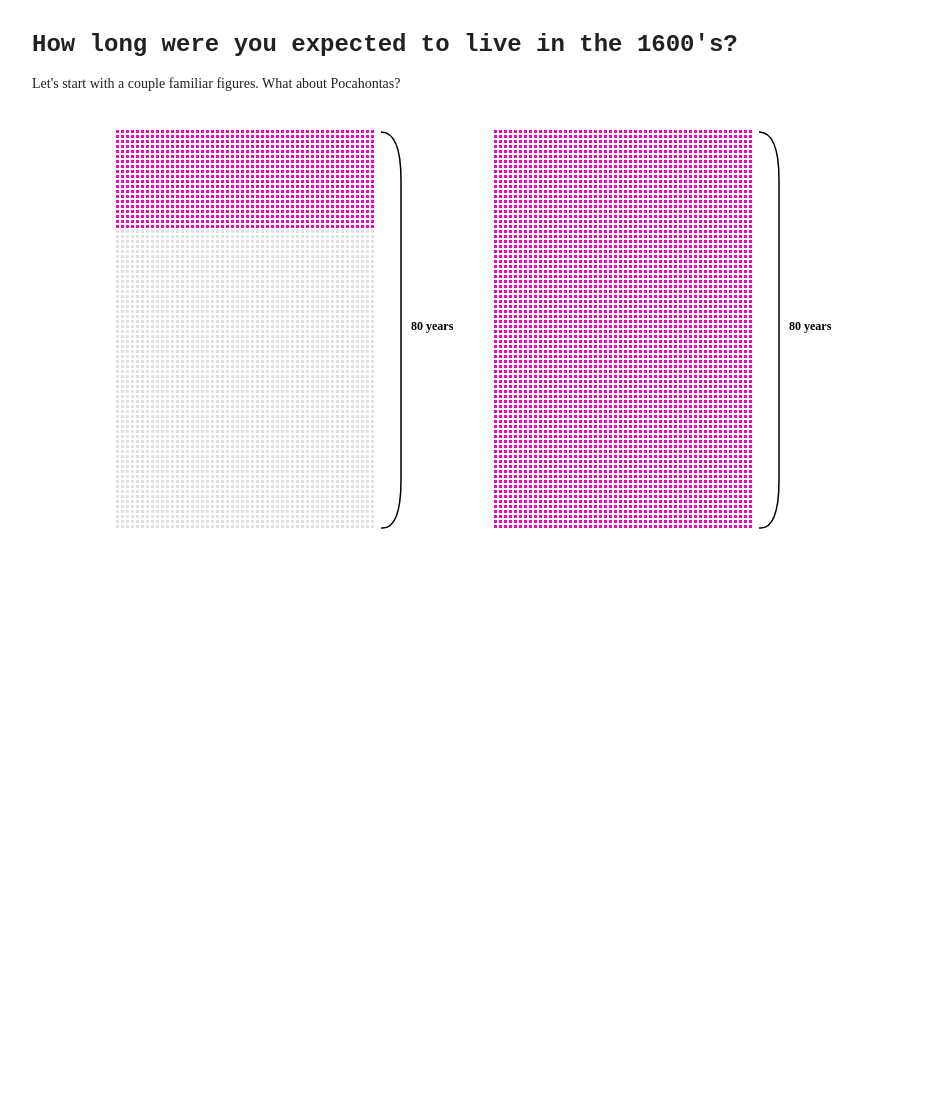
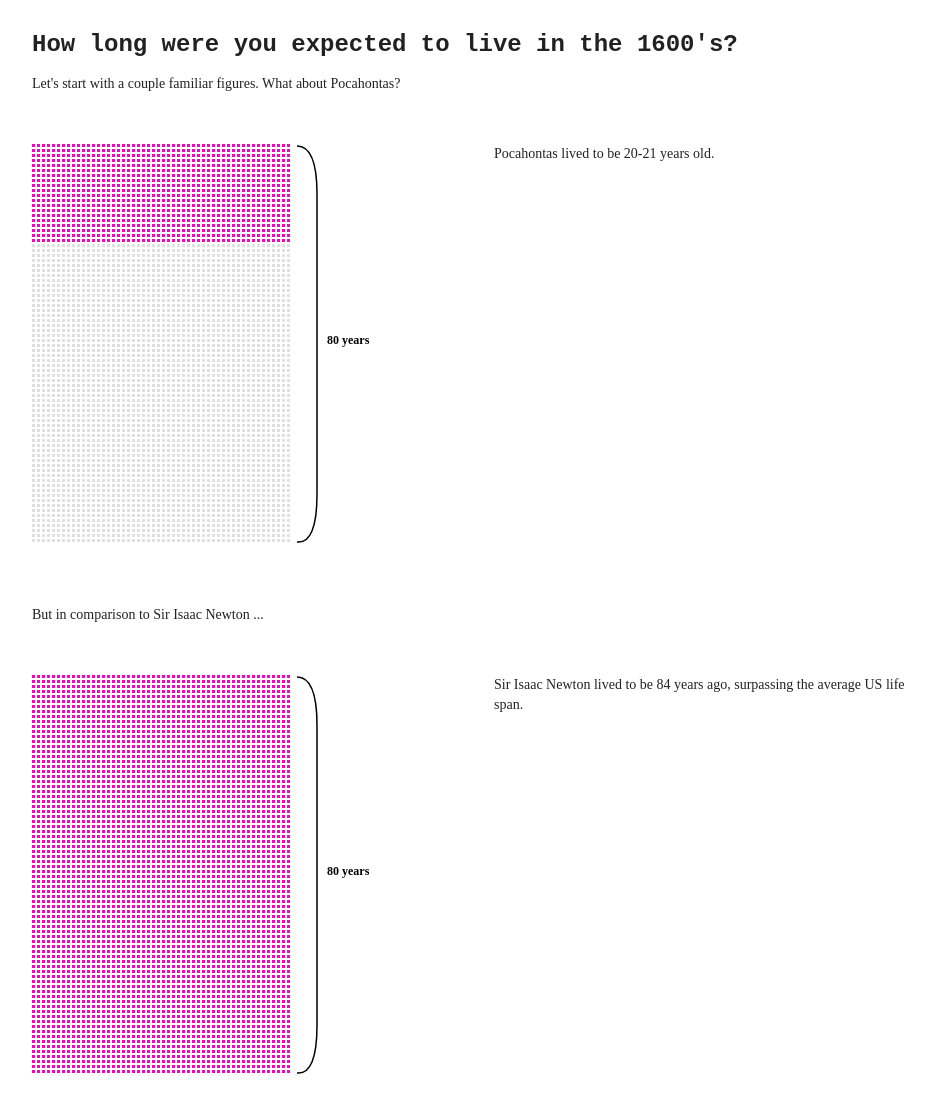
Before and after one commit to mandicai/canvassing, a plain HTML site: page index.html in a window 1280 px wide. Shown: the part 1000-2100 px from the top of the page, without its empty margins (160-1095 px from the left). Before the commit the page ends 1541 px from the top, so only its background shows below. Drawn offline with nearby package versions, Linux system fonts and the light colour scheme; animation ran at ten frames a second; a web font is replaced by a local one.

Commit message:
Add section for all life spans in 1600s, reorganize section order and size

```diff
--- a/index.html
+++ b/index.html
@@ -55,13 +55,29 @@
       Let's start with a couple familiar figures. What about Pocahontas?
     </p>
   </div>
-  <div class="ui six column centered grid stackable">
-    <div class="col">
+  <div class="ui two column centered grid stackable">
+    <div class="eight wide column">
       <div id="pocahontas"></div>
     </div>
-    <div class="col">
+    <div class="eight wide column">
+      Pocahontas lived to be 20-21 years old.
+    </div>
+  </div>
+  <div class="content">
+    <p>
+      But in comparison to Sir Isaac Newton ...
+    </p>
+  </div>
+  <div class="ui two column centered grid stackable">
+    <div class="eight wide column">
       <div id="sir-isaac-newton"></div>
     </div>
+    <div class="eight wide column">
+      Sir Isaac Newton lived to be 84 years ago, surpassing the average US life span.
+    </div>
+  </div>
+  <div class="content">
+    <div id="sixteen-hundreds"></div>
   </div>
   <script src="https://code.jquery.com/jquery-3.1.1.min.js"
     integrity="sha256-hVVnYaiADRTO2PzUGmuLJr8BLUSjGIZsDYGmIJLv2b8=" crossorigin="anonymous"></script>
```
